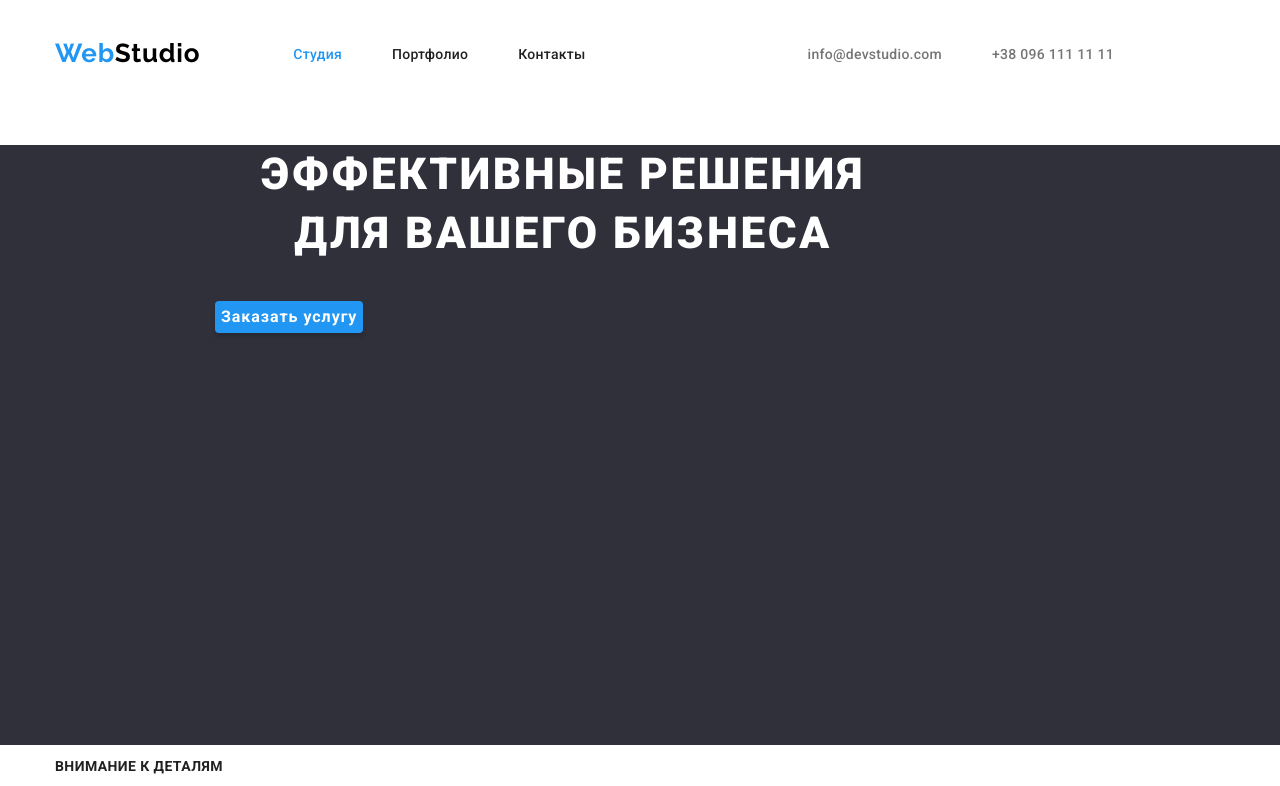
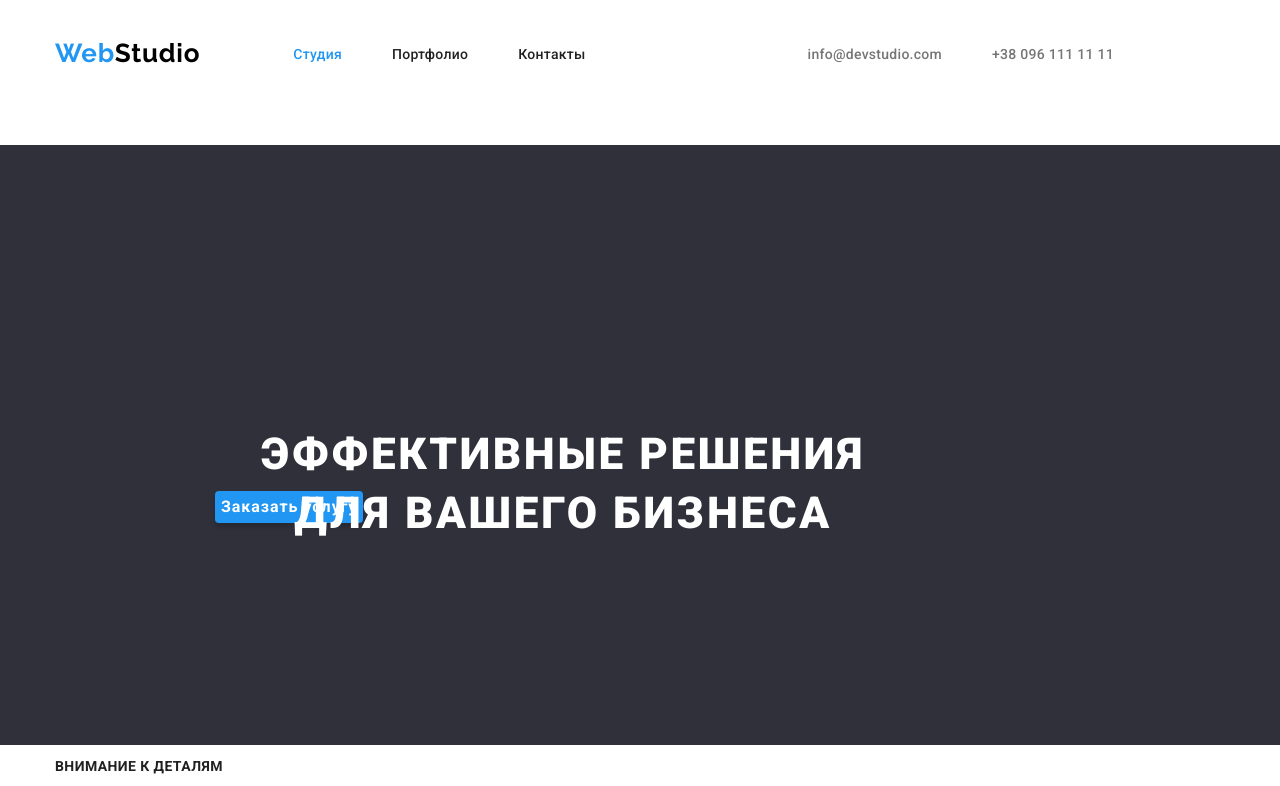
Before and after one commit to vladyslavhurzhyi/goit-markup-hw-03, a plain HTML site: page index.html in a window 1280 px wide. Shown: the top 786 px of the page. Drawn offline with nearby package versions, Linux system fonts and the light colour scheme.

Commit message:
Add files via upload

```diff
--- a/css/styles.css
+++ b/css/styles.css
@@ -153,7 +153,8 @@ ul {
     width: 696px;
     height: 120px;
 
-
+    padding-top: 280px;
+    padding-bottom: 30px;
 
 
 
```
